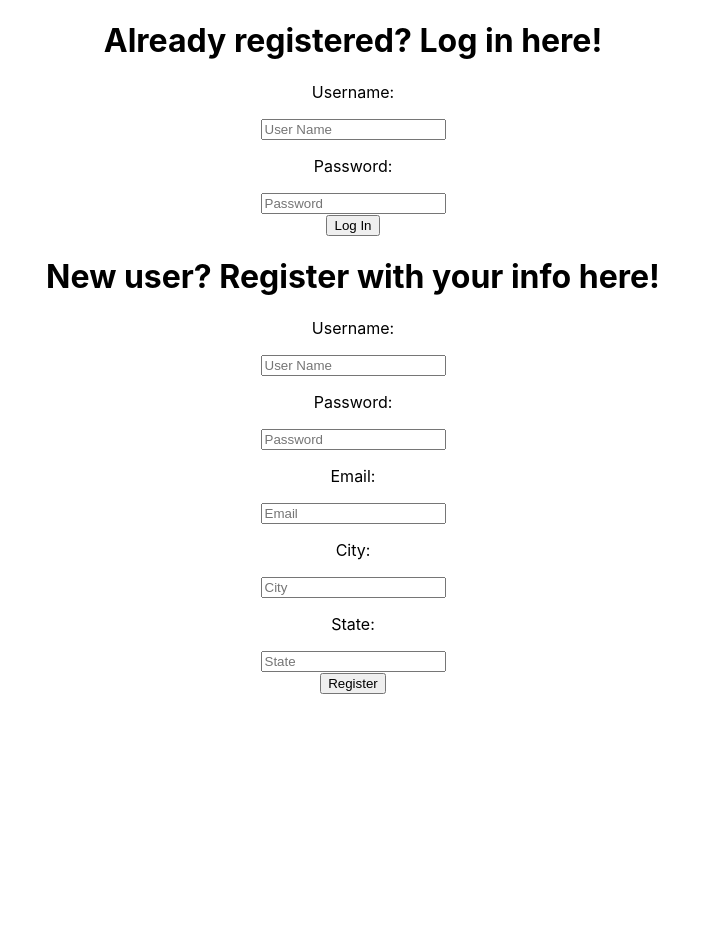
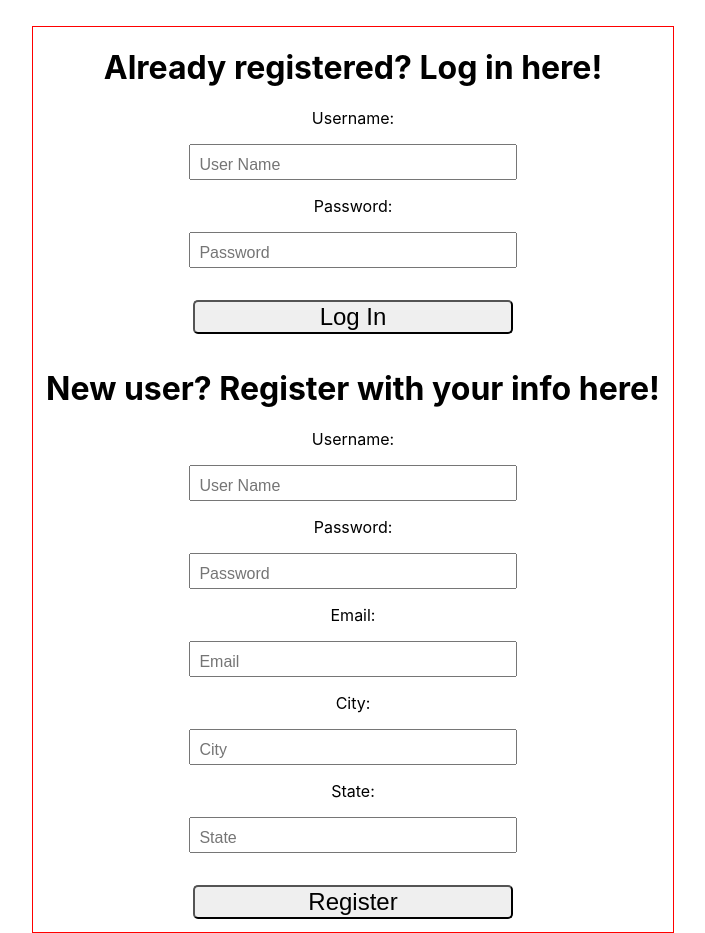
Before and after one commit to Build-Week-Foodie-Fun-4/Front-End, a React (Create React App) app in the folder foodiefunreact/: page / in a window 1280 px wide. Shown: the whole page, without its empty margins (287-992 px from the left). Before the commit the page ends 800 px from the top, so only its background shows below. Built offline with nearby package versions, Linux system fonts and the light colour scheme.

Commit message:
Basic styling for inputs and buttons. Created a style folder with style.js for organization

```diff
--- /dev/null
+++ b/foodiefunreact/src/Styles/Style.js
@@ -0,0 +1,27 @@
+import styled from 'styled-components';
+
+export const StyledFormDiv = styled.div`
+    border: 1px solid red;
+    width: 50%;
+    margin: 0 auto;
+    margin-top: 2%;
+`;
+
+export const StyledInput= styled.input`
+    width: 50%;
+    line-height: 30px;
+    ::placeholder
+    {
+       padding: 2%;
+       font-size: 1rem;
+    }
+    font-size: 1.5rem;
+`;
+
+export const StyledButton = styled.button`
+    margin-top: 5%;
+    margin-bottom: 2%;
+    width: 50%;
+    font-size: 1.5rem;
+    border-radius: 5px;
+`;
--- a/foodiefunreact/src/components/LogInRegister.js
+++ b/foodiefunreact/src/components/LogInRegister.js
@@ -1,5 +1,6 @@
 import React, { useState, useEffect } from 'react';
 import axiosWithAuth from './axiosWithAuth';
+import {StyledFormDiv, StyledInput, StyledButton} from '../Styles/Style';
 
 const LoginRegister = props => {
   const [ credentials, setCredentials ] = useState({
@@ -56,11 +57,11 @@ const LoginRegister = props => {
   };
 
   return(
-    <div>
+    <StyledFormDiv>
       <h1>Already registered?  Log in here!</h1>
       <form onSubmit={login}>
         <p>Username:</p>
-        <input
+        <StyledInput
           type='text'
           name='username'
           placeholder='User Name'
@@ -68,7 +69,7 @@ const LoginRegister = props => {
           onChange={handleChange}
         />
         <p>Password:</p>
-        <input
+        <StyledInput
           type='password'
           name='password'
           placeholder='Password'
@@ -76,14 +77,14 @@ const LoginRegister = props => {
           onChange={handleChange}
         />
         <br></br>
-        <button>Log In</button>
+        <StyledButton>Log In</StyledButton>
         {/* {isFetching && 'logging in...'} */}
       </form>
 
       <h1>New user?  Register with your info here!</h1>
       <form onSubmit={register}>
         <p>Username:</p>
-        <input
+        <StyledInput
           name='username'
           type='text'
           placeholder='User Name'
@@ -91,7 +92,7 @@ const LoginRegister = props => {
           onChange={handleChange}
         />
         <p>Password:</p>
-        <input
+        <StyledInput
           type='password'
           name='password'
           placeholder='Password'
@@ -99,7 +100,7 @@ const LoginRegister = props => {
           onChange={handleChange}
         />
         <p>Email:</p>
-        <input
+        <StyledInput
           type='email'
           name='email'
           placeholder='Email'
@@ -107,7 +108,7 @@ const LoginRegister = props => {
           onChange={handleChange}
         />
         <p>City:</p>
-        <input
+        <StyledInput
           type='text'
           name='city'
           placeholder='City'
@@ -115,7 +116,7 @@ const LoginRegister = props => {
           onChange={handleChange}
         />
         <p>State:</p>
-        <input
+        <StyledInput
           type='text'
           name='state'
           placeholder='State'
@@ -123,10 +124,10 @@ const LoginRegister = props => {
           onChange={handleChange}
         />
         <br></br>
-        <button>Register</button>
+        <StyledButton>Register</StyledButton>
         {/* {isFetching && 'registering...'} */}
       </form>
-    </div>
+    </StyledFormDiv>
   )
 }
 
```
Also changed, not shown: 2 other files (tests, documents, lock files or other folders).
